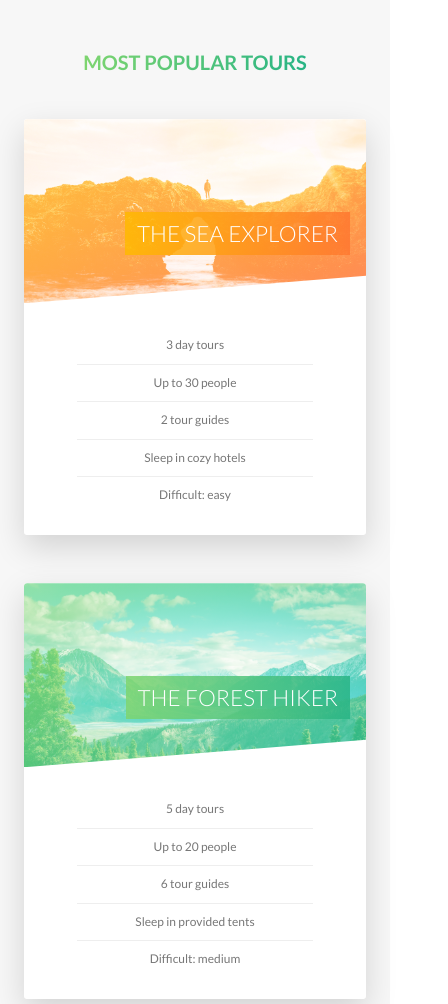
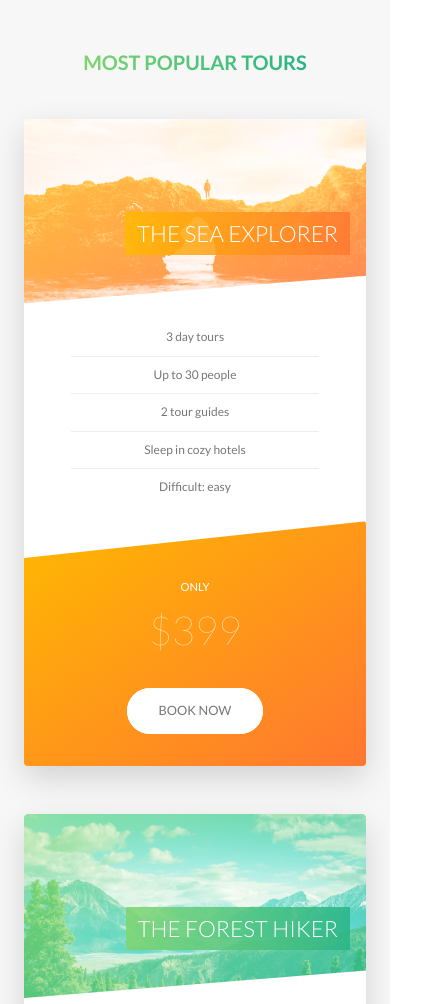
Before and after one commit to trinhminhnhat/html-css-natours, a website: page index.html in a window 390 px wide. Shown: the part 2604-3608 px from the top of the page, 448 px wide, since content can reach past the window. Drawn offline with Linux system fonts and the light colour scheme.

Commit message:
style: media queries for popup, tours, stories, booking section

```diff
--- a/scss/components/_card.scss
+++ b/scss/components/_card.scss
@@ -146,4 +146,50 @@
         font-size: 6rem;
         font-weight: 100;
     }
+
+    @include response(tab-port) {
+        height: auto;
+        border-radius: 3px;
+        background-color: $white;
+        box-shadow: 0 1.5rem 4rem rgba($black, 0.15);
+        overflow: hidden;
+
+        &__side {
+            height: auto;
+            position: relative;
+            box-shadow: none;
+
+            &--back {
+                transform: rotateY(0);
+                clip-path: polygon(0 15%, 100% 0, 100% 100%, 0 100%);
+            }
+        }
+
+        &:hover &__side--front {
+            transform: rotateY(0);
+        }
+
+        &__details {
+            padding: 2rem;
+        }
+
+        // back side styling
+        &__cta {
+            position: relative;
+            top: 0;
+            left: 0;
+            transform: translate(0);
+            width: 100%;
+            text-align: center;
+            padding: 7rem 1rem 4rem 1rem;
+        }
+
+        &__price-box {
+            margin-bottom: 3rem;
+        }
+
+        &__price-value {
+            font-size: 5rem;
+        }
+    }
 }
--- a/scss/components/_form.scss
+++ b/scss/components/_form.scss
@@ -52,6 +52,16 @@
     &__radio-group {
         width: 49%;
         display: inline-block;
+
+        @include response(tab-port) {
+            width: 100%;
+        }
+
+        &:not(:last-child) {
+            @include response(tab-port) {
+                margin-bottom: 2rem;
+            }
+        }
     }
 
     &__radio-input {
--- a/scss/components/_popup.scss
+++ b/scss/components/_popup.scss
@@ -20,11 +20,22 @@
         opacity: 0;
         transform: translate(-50%, -50%) scale(0.25);
         transition: all 0.5s 0.2s;
+
+        @include response(phone) {
+            display: block;
+        }
+
     }
 
     &__left {
         width: 33.33333%;
         display: table-cell;
+
+        @include response(phone) {
+            @include clearfix;
+            width: 100%;
+            display: block;
+        }
     }
 
     &__right {
@@ -32,11 +43,22 @@
         display: table-cell;
         vertical-align: middle;
         padding: 3rem 5rem;
+
+        @include response(phone) {
+            width: 100%;
+            display: block;
+        }
     }
 
     &__img {
         display: block;
         width: 100%;
+
+        @include response(phone) {
+            width: 50%;
+            height: 150px;
+            float: left;
+        }
     }
 
     &__text {
--- a/scss/components/_story.scss
+++ b/scss/components/_story.scss
@@ -7,6 +7,15 @@
     padding: 6rem 6rem 6rem 9rem;
     font-size: $default-font-size;
     transform: skewX(-12deg);
+
+    @include response(tab-port) {
+        width: 100%;
+        padding: 4rem 4rem 4rem 7rem;
+    }
+
+    @include response(phone) {
+        transform: skewX(0);
+    }
 
     &__shape {
         $shape-layout: circle(50% at 50% 50%);
@@ -27,6 +36,10 @@
         // Can't use the same with section-features
         // There's currently no way of having two transform properties applying at the same time
         transform: translateX(-3rem) skewX(12deg);
+
+        @include response(phone) {
+            transform: translateX(-3rem) skewX(0);
+        }
     }
 
     &__img {
@@ -38,6 +51,10 @@
 
     &__text {
         transform: skewX(12deg);
+
+        @include response(phone) {
+            transform: skewX(0);
+        }
     }
 
     &__caption {
--- a/scss/pages/_home.scss
+++ b/scss/pages/_home.scss
@@ -65,13 +65,30 @@
         url(../img/nat-10.jpg);
 
     // same background-size: cover;
-    background-size: 100%;
+    background-size: 100%; // fill x axis
 
     border-radius: 3px;
     box-shadow: 0 1.5rem 4rem rgba($black, 0.2);
 
+    @include response(tab-land) {
+        background-image: linear-gradient(105deg, rgba($white, 0.85) 65%, transparent 65%), url(../img/nat-10.jpg);
+        background-size: cover; // fill y axis
+    }
+
+    @include response(tab-port) {
+        background-image: linear-gradient(to right, rgba($white, 0.85), rgba($white, 0.85)), url(../img/nat-10.jpg);
+    }
+
     &__form {
         padding: 6rem;
         width: 50%;
+
+        @include response(tab-land) {
+            width: 65%;
+        }
+
+        @include response(tab-port) {
+            width: 100%;
+        }
     }
 }
```
Also changed, not shown: css/style.css.
